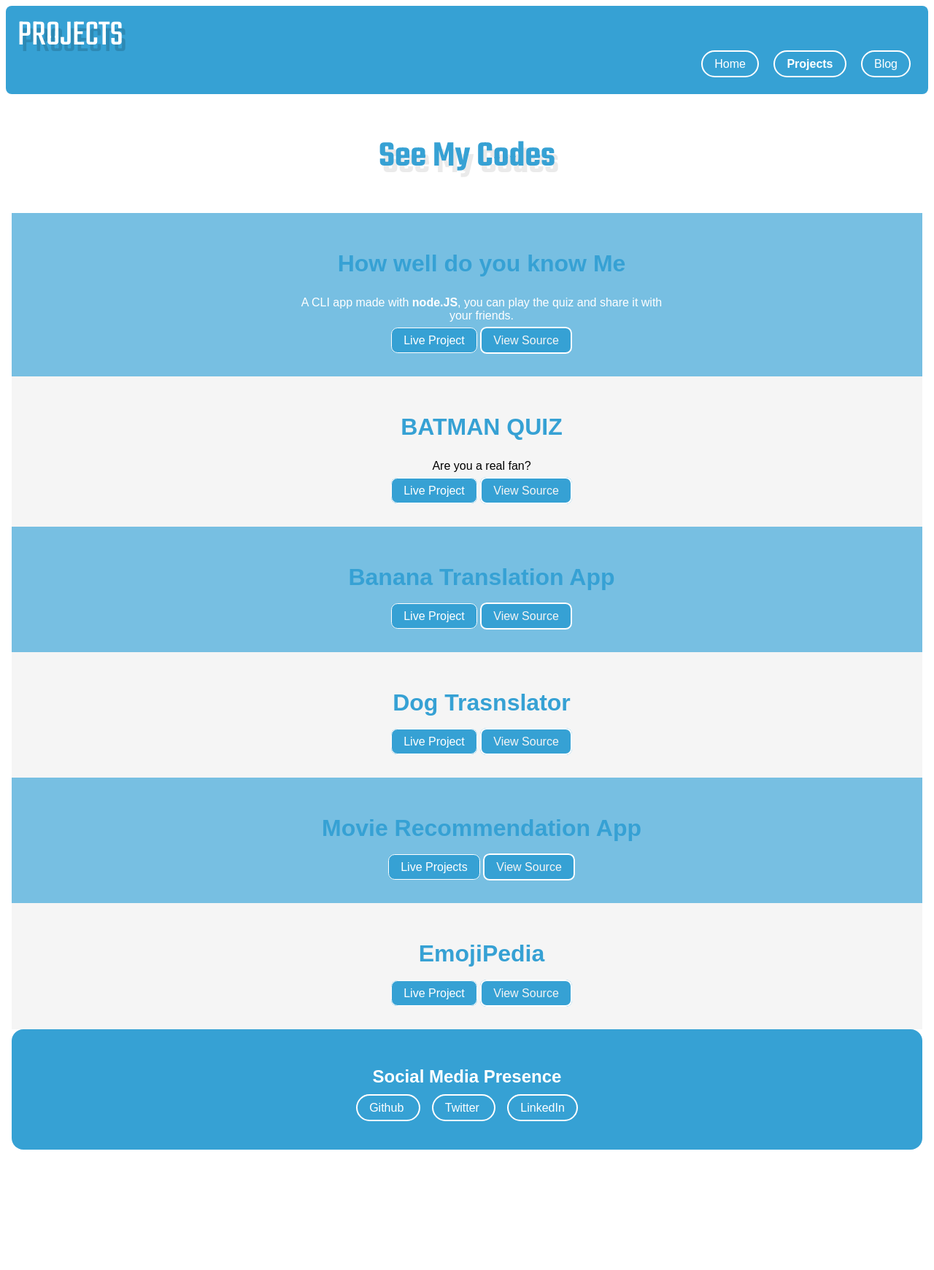
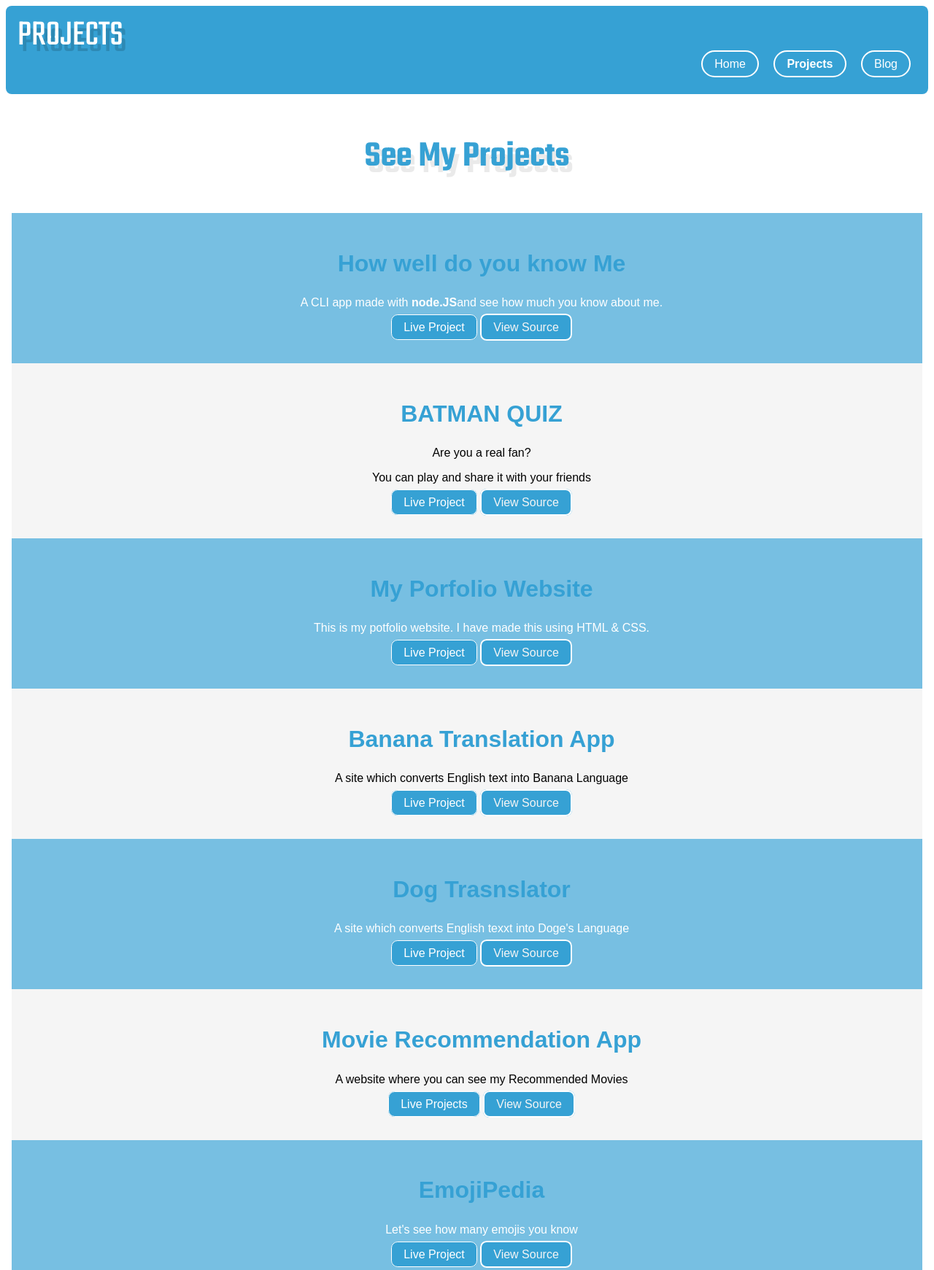
Before and after one commit to Shrunkhal07/NeogCamp_lesson3_HTML-CSS-first-website, a plain HTML site: page lib/projects.html in a window 1280 px wide. Shown: the top 1741 px of the page at 73% size. Before the commit the page ends 1592 px from the top, so only its background shows below. Drawn offline with Linux system fonts and the light colour scheme.

Commit message:
Added Project and blog

```diff
--- a/lib/projects.html
+++ b/lib/projects.html
@@ -27,7 +27,7 @@
     <header class="hero">
 
         <h1 class="hero-heading"><span class="heading-inverted" >
-            See My Codes</span> </h1>
+            See My Projects</span> </h1>
 
     <section class="section">
     <ul class="list-non-bullet">
@@ -36,7 +36,7 @@
 
             <h2 class="project-name">How well do you know Me</h2>
 
-            <p>A CLI app made with <strong>node.JS</strong>, you can play the quiz and share it with your friends.</p>
+            <p>A CLI app made with <strong>node.JS</strong>and see how much you know about me.</p>
             <a class="link primary-link" href="https://replit.com/@shrunkhalwankhe/QUIZGamee?embed=1&output=1">Live Project</a>
             <a class="link secondary-link" href="https://github.com/Shrunkhal07/QUIZ_Gamee">View Source</a>
 
@@ -50,8 +50,35 @@
 
             <h2 class="project-name">BATMAN QUIZ</h2>
             <p>Are you a real fan?</p>
+
+            <p>You can play and share it with your friends</p>
             <a class="link primary-link" href="https://replit.com/@shrunkhalwankhe/BatmanQuiz#index.js">Live Project</a>
             <a class="link secondary-link" href="https://github.com/Shrunkhal07/Batman_Quiz">View Source</a>
+
+            </div>
+        </ul>
+    </section>
+
+    <section class="section">
+        <ul class="list-non-bullet">
+            <div class="container container-center">
+                <h2 class="project-name">My Porfolio Website</h2>
+                <p>This is my potfolio website. I have made this using HTML & CSS.</p>
+                <a class="link primary-link" href="https://shrunkhal.netlify.app/">Live Project</a>
+                <a class="link secondary-link" href="/">View Source</a>
+            </div>
+        </ul>
+    </section>
+
+    <section class="section ow">
+        <ul class="list-non-bulllet">
+            <div class="container container-center">
+
+
+            <h2 class="project-name">Banana Translation App</h2>
+            <p>A site which converts English text into Banana Language</p>
+            <a class="link primary-link" href="https://yellowminnion.netlify.app/">Live Project</a>
+            <a class="link secondary-link" href="https://github.com/Shrunkhal07/Minnion-Translation-App">View Source</a>
 
             </div>
         </ul>
@@ -61,20 +88,8 @@
         <ul class="list-non-bulllet">
             <div class="container container-center">
 
-
-            <h2 class="project-name">Banana Translation App</h2>
-            <a class="link primary-link" href="https://yellowminnion.netlify.app/">Live Project</a>
-            <a class="link secondary-link" href="https://github.com/Shrunkhal07/Minnion-Translation-App">View Source</a>
-
-            </div>
-        </ul>
-    </section>
-
-    <section class="section ow">
-        <ul class="list-non-bulllet">
-            <div class="container container-center">
-
             <h2 class="project-name">Dog Trasnslator</h2>
+            <p>A site which converts English texxt into Doge's Language</p>
             <a class="link primary-link" href="https://doge-trasnlator.netlify.app/">Live Project</a>
             <a class="link secondary-link"  href="https://github.com/Shrunkhal07/Minnion-Translation-App">View Source</a>
 
@@ -83,11 +98,12 @@
     </section>
 
 
-    <section class="section">
+    <section class="section ow">
         <ul class="list-non-bulllet">
             <div class="container container-center">
 
             <h2 class="project-name">Movie Recommendation App</h2>
+            <p>A website where you can see my Recommended Movies</p>
             <a class="link primary-link" href="https://mvevh5.csb.app/">Live Projects</a>
             <a class="link secondary-link" href="https://github.com/Shrunkhal07/Mark9-MovieRecommendation">View Source</a>
 
@@ -96,11 +112,12 @@
         </ul>
     </section>
 
-    <section class="section ow">
+    <section class="section">
         <ul class="list-non-bulllet">
             <div class="container container-center">
 
             <h2 class="project-name">EmojiPedia</h2>
+            <p>Let's see how many emojis you know</p>
             <a class="link primary-link" href="https://pkefd0.csb.app/">Live Project</a>
             <a class="link secondary-link"  href="https://github.com/Shrunkhal07/EmojiPedia">View Source</a>
 
```
Also changed, not shown: index.html (+8 -12 lines), lib/blogs.html (+15 -2 lines).
